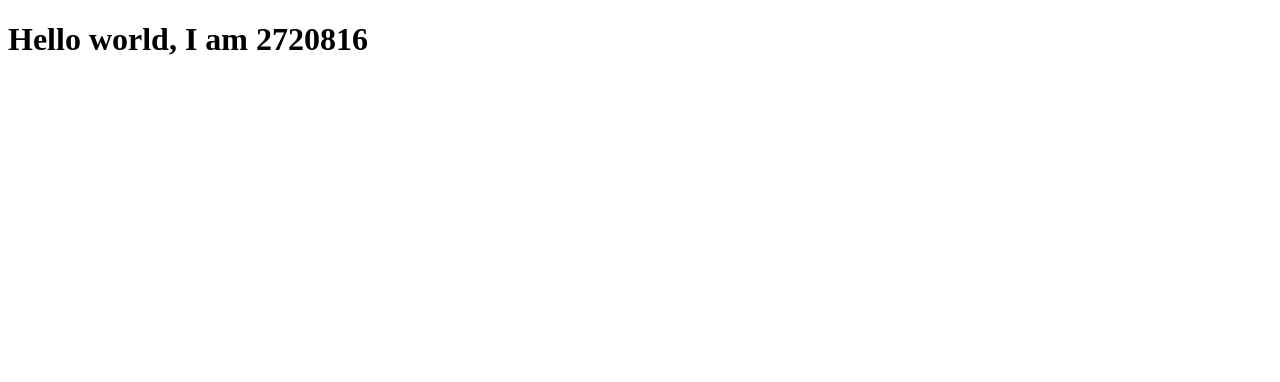
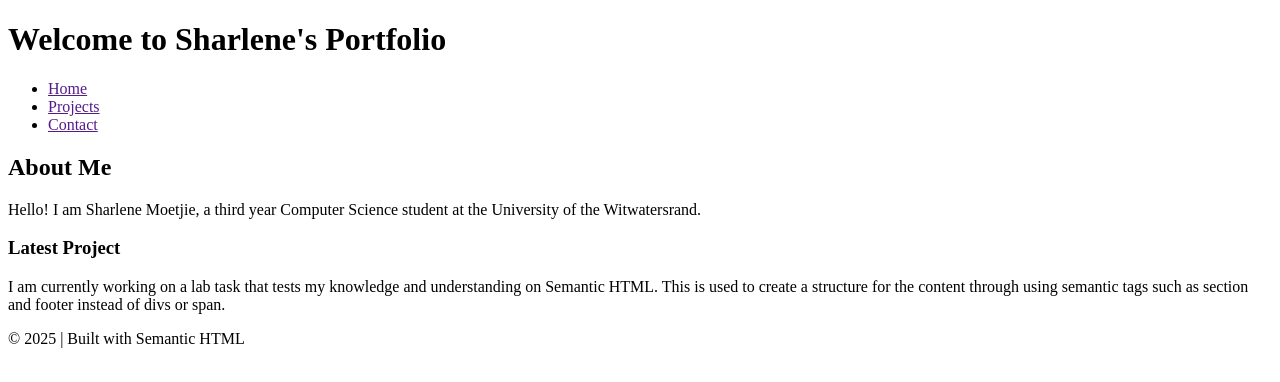
Before and after one commit to Shar-06/SoftwareDesignLab1, a plain HTML site: page index.html in a window 1280 px wide. Drawn offline with Linux system fonts and the light colour scheme.

Commit message:
Commit for Semantic HTML lab

```diff
--- a/index.html
+++ b/index.html
@@ -1,9 +1,36 @@
 <!DOCTYPE html>
 <html>
     <head>
-        <title>About Me</title>
+        <title>Who I Am</title>
     </head>
+
     <body>
-        <h1>Hello world, I am 2720816</h1>
+        <header>
+            <h1>Welcome to Sharlene's Portfolio</h1>
+        </header>
+
+        <nav>
+            <ul>
+                <li> <a href=""#> Home </a> </li>
+                <li> <a href=""#> Projects </a> </li>
+                <li> <a href=""#> Contact </a> </li>
+            </ul>
+        </nav>
+
+        <main>
+            <section>
+                <h2>About Me</h2>
+                <p>Hello! I am Sharlene Moetjie, a third year Computer Science student at the University of the Witwatersrand.</p>
+            </section>
+
+            <article>
+                <h3>Latest Project</h3>
+                <p>I am currently working on a lab task that tests my knowledge and understanding on Semantic HTML. This is used to create a structure for the content through using semantic tags such as section and footer instead of divs or span.</p>
+            </article>
+        </main>
+
+        <footer>
+            <p>&copy 2025 | Built with Semantic HTML</p>
+        </footer>
     </body>
 </html>
```
